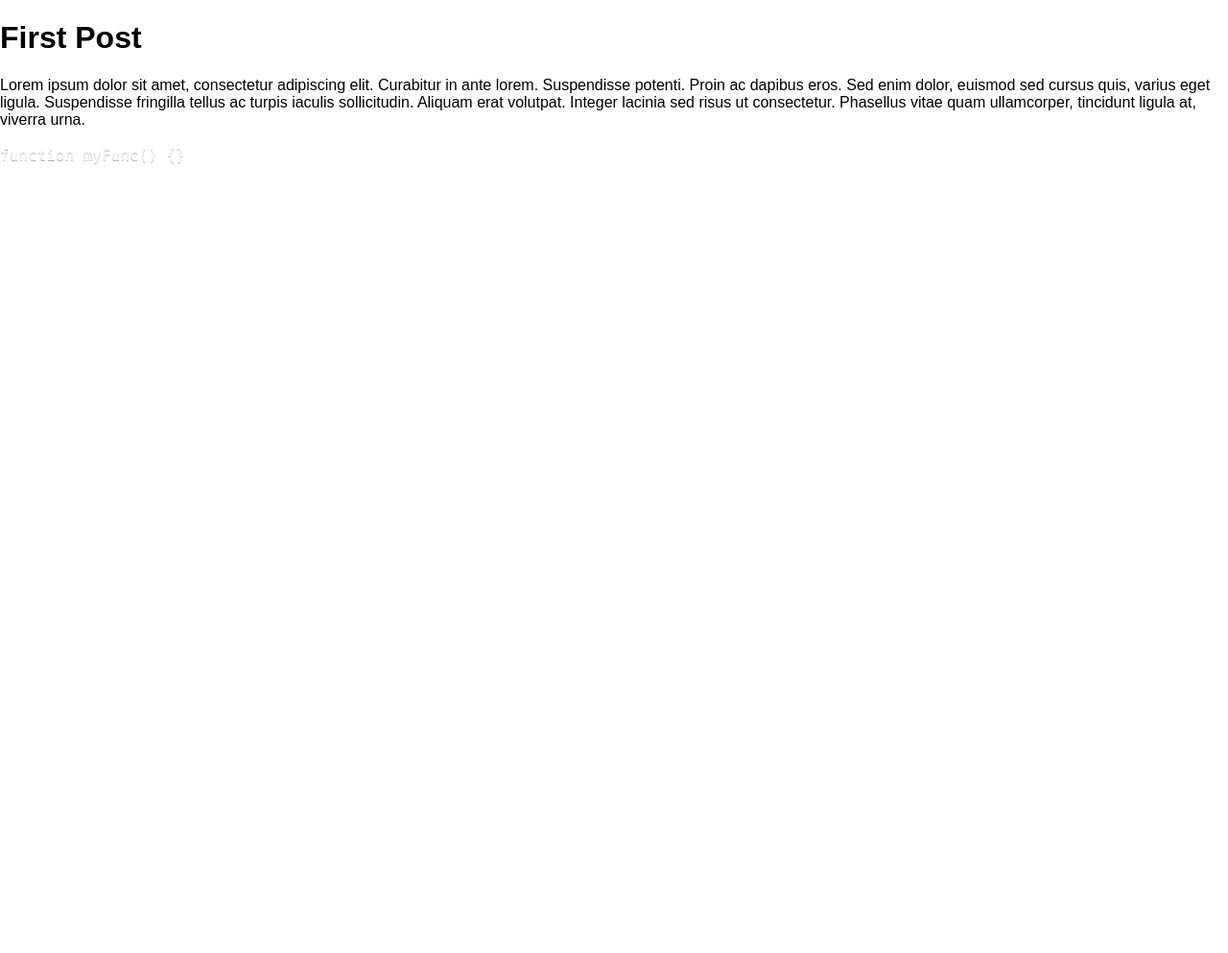
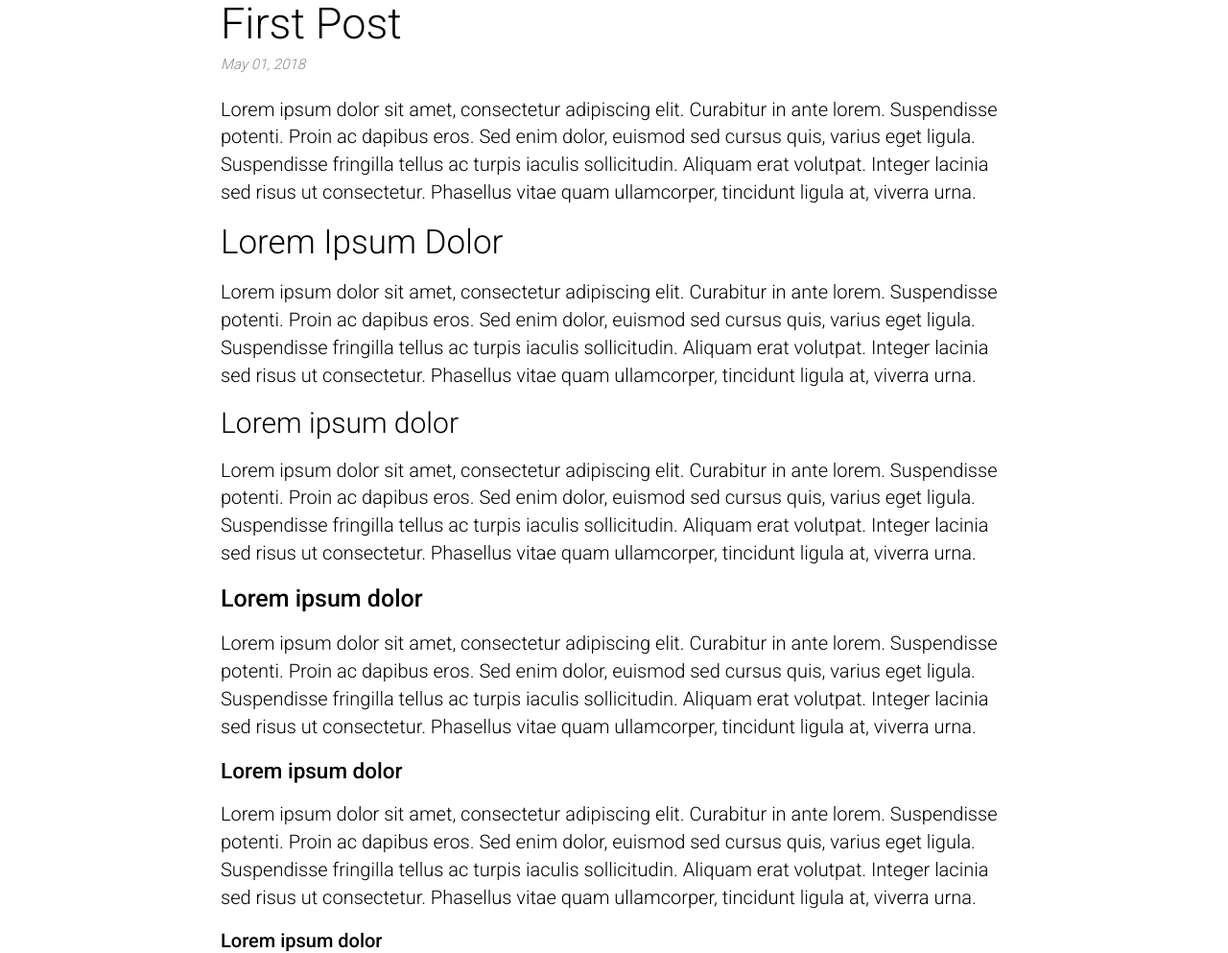
Before and after one commit to jkrayer/jkrayer.github.io, an Eleventy site: page src/blog/first-post.md in a window 1280 px wide. Shown: the top 993 px of the page at 96% size. Before the commit the page ends 800 px from the top, so only its background shows below. Built offline with nearby package versions, Linux system fonts and the light colour scheme; Eleventy itself is replaced by a stand-in of ours; files that its build step writes are made by us from their sources.

Commit message:
Add post

````diff
--- a/package.json
+++ b/package.json
@@ -25,6 +25,7 @@
   "devDependencies": {
     "@11ty/eleventy": "0.11.0",
     "@11ty/eleventy-plugin-syntaxhighlight": "3.0.4",
+    "luxon": "1.25.0",
     "npm-run-all": "4.1.5",
     "sass": "1.27.0"
   }
--- a/src/_includes/base.njk
+++ b/src/_includes/base.njk
@@ -2,11 +2,14 @@
 <html lang="en" dir="ltr">
   <head>
     <meta charset="utf-8">
+    <meta http-equiv="content-language" content="en-US">
     <meta name="viewport" content="width=device-width, initial-scale=1.0">
     <meta http-equiv="x-ua-compatible" content="ie=edge">
+    <meta name="description" content="{{ description }}">
     <title>{{ title }}</title>
+    <link href="https://fonts.googleapis.com/css2?family=Roboto:wght@300;500&display=swap" rel="stylesheet">
     <link rel="stylesheet" href="{{ '/style/style.css' | url }}">
-    <link href="https://unpkg.com/prismjs@1.20.0/themes/prism-okaidia.css" rel="stylesheet">
+    <link rel="canonical" href="https://jameskrayer.com" />
   </head>
   <body>
     <h1>{{ title }}</h1>
--- /dev/null
+++ b/src/_includes/post.njk
@@ -0,0 +1,33 @@
+<!doctype html>
+<html lang="en" dir="ltr">
+  <head>
+    <meta charset="utf-8">
+    <meta http-equiv="content-language" content="en-US">
+    <meta name="viewport" content="width=device-width, initial-scale=1.0">
+    <meta http-equiv="x-ua-compatible" content="ie=edge">
+    <meta name="description" content="{{ description }}">
+    <title>James Krayer | {{ title }}</title>
+    <link href="https://fonts.googleapis.com/css2?family=Roboto:wght@300;500&display=swap" rel="stylesheet">
+    <link rel="stylesheet" href="{{ '/style/style.css' | url }}">
+    <link href="https://unpkg.com/prismjs@1.20.0/themes/prism-okaidia.css" rel="stylesheet">
+    <link rel="canonical" href="{{'https://jameskrayer.com' + page.url }}" />
+  </head>
+  <body>
+    <article class="post">
+      <header class="post-header">
+        <h1>{{ title }}</h1>
+        <time class="post-time" datetime="{{ date | htmlDateString }}">{{ date | readableDate}}</time>
+      </header>
+      <div class="post-content">
+        {{ content | safe }}
+      </div>
+      <footer class="post-footer">
+        This post was tagged:
+        {% for tag in tags %}
+          {% set tagUrl %}/tags/{{ tag }}/{% endset %}
+          <a href="{{ tagUrl }}" class="post-tag">{{ tag }}</a>
+        {% endfor %}
+      </footer>
+    </article>
+  </body>
+</html>
--- a/src/blog/blog.json
+++ b/src/blog/blog.json
@@ -1,4 +1,4 @@
 {
-  "layout": "base.njk",
+  "layout": "post.njk",
   "tags": "posts"
 }
--- a/src/blog/first-post.md
+++ b/src/blog/first-post.md
@@ -1,10 +1,41 @@
 ---
-title: "First Post"
-layout: "base.njk"
+title: First Post
+description: This is a post on My Blog about agile frameworks.
+date: 2018-05-01
+tags:
+  - Functions
 ---
 
 Lorem ipsum dolor sit amet, consectetur adipiscing elit. Curabitur in ante lorem. Suspendisse potenti. Proin ac dapibus eros. Sed enim dolor, euismod sed cursus quis, varius eget ligula. Suspendisse fringilla tellus ac turpis iaculis sollicitudin. Aliquam erat volutpat. Integer lacinia sed risus ut consectetur. Phasellus vitae quam ullamcorper, tincidunt ligula at, viverra urna.
 
+## Lorem ipsum dolor
+
+Lorem ipsum dolor sit amet, consectetur adipiscing elit. Curabitur in ante lorem. Suspendisse potenti. Proin ac dapibus eros. Sed enim dolor, euismod sed cursus quis, varius eget ligula. Suspendisse fringilla tellus ac turpis iaculis sollicitudin. Aliquam erat volutpat. Integer lacinia sed risus ut consectetur. Phasellus vitae quam ullamcorper, tincidunt ligula at, viverra urna.
+
+### Lorem ipsum dolor
+
+Lorem ipsum dolor sit amet, consectetur adipiscing elit. Curabitur in ante lorem. Suspendisse potenti. Proin ac dapibus eros. Sed enim dolor, euismod sed cursus quis, varius eget ligula. Suspendisse fringilla tellus ac turpis iaculis sollicitudin. Aliquam erat volutpat. Integer lacinia sed risus ut consectetur. Phasellus vitae quam ullamcorper, tincidunt ligula at, viverra urna.
+
+#### Lorem ipsum dolor
+
+Lorem ipsum dolor sit amet, consectetur adipiscing elit. Curabitur in ante lorem. Suspendisse potenti. Proin ac dapibus eros. Sed enim dolor, euismod sed cursus quis, varius eget ligula. Suspendisse fringilla tellus ac turpis iaculis sollicitudin. Aliquam erat volutpat. Integer lacinia sed risus ut consectetur. Phasellus vitae quam ullamcorper, tincidunt ligula at, viverra urna.
+
+##### Lorem ipsum dolor
+
+Lorem ipsum dolor sit amet, consectetur adipiscing elit. Curabitur in ante lorem. Suspendisse potenti. Proin ac dapibus eros. Sed enim dolor, euismod sed cursus quis, varius eget ligula. Suspendisse fringilla tellus ac turpis iaculis sollicitudin. Aliquam erat volutpat. Integer lacinia sed risus ut consectetur. Phasellus vitae quam ullamcorper, tincidunt ligula at, viverra urna.
+
+###### Lorem ipsum dolor
+
+Lorem ipsum dolor sit amet, consectetur adipiscing elit. Curabitur in ante lorem. Suspendisse potenti. Proin ac dapibus eros. Sed enim dolor, euismod sed cursus quis, varius eget ligula. Suspendisse fringilla tellus ac turpis iaculis sollicitudin. Aliquam erat volutpat. Integer lacinia sed risus ut consectetur. Phasellus vitae quam ullamcorper, tincidunt ligula at, viverra urna.
+
+ * Lorem ipsum dolor sit amet
+ * Consectetur adipiscing elit
+ * Curabitur in ante lorem
+
 ```js
 function myFunc() {}
 ```
+
+ 1. Suspendisse potenti.
+ 2. Proin ac dapibus eros.
+ 3. Sed enim dolor
--- a/src/style/style.scss
+++ b/src/style/style.scss
@@ -4,3 +4,93 @@ body {
   margin: 0;
   font-family: sans-serif;
 }
+
+.post {
+  box-sizing: border-box;
+  max-width: 42em;
+  padding-right: 10px;
+  padding-left: 10px;
+  margin-right: auto;
+  margin-left: auto;
+  font: 300 1rem/1.44444 'Roboto', Arial, sans-serif;
+
+  h2, h3, h4, h5, h6 {
+    margin-top: .25em;
+    margin-bottom: .25em;
+    line-height: 1;
+  }
+
+  h1, h2, h3 { font-weight: 300; }
+  h4, h5, h6 { font-weight: 500; }
+
+  h1 {
+    margin-top: 0;
+    margin-bottom: 0;
+    font-size: 2.25em;
+    line-height: 1.125;
+    text-transform: capitalize;
+  }
+
+  h2 {
+    font-size: 1.75em;
+    text-transform: capitalize;
+  }
+
+  h3 {
+    font-size: 1.5em;
+  }
+
+  h4 {
+    font-size: 1.25em;
+  }
+
+  h5 {
+    font-size: 1.125em;
+  }
+
+  h6 {
+    font-size: 1em;
+  }
+
+  p {
+    margin-top: 1em;
+    margin-bottom: 1em;
+  }
+
+  pre[class*="language-"] {
+    margin-top: 2em;
+    margin-bottom: 2em;
+  }
+
+  &-time {
+    // font-weight: 300;
+    font-size: .75em;
+    color: #888;
+    font-style: oblique;
+  }
+
+  &-footer {
+    font-size: .875em;
+  }
+
+  &-tag {
+    font-weight: 500;
+    text-decoration: none;
+    color: #0085bf;
+
+    &:hover {
+      text-decoration: underline;
+    }
+
+    &:visited {
+      text-decoration: line-through;
+    }
+  }
+}
+
+// 62rem
+@media only screen and (min-width: 992px) {
+  .post {
+    font-size: 1.25rem;
+  }
+}
````
Also changed, not shown: .eleventy.js.
